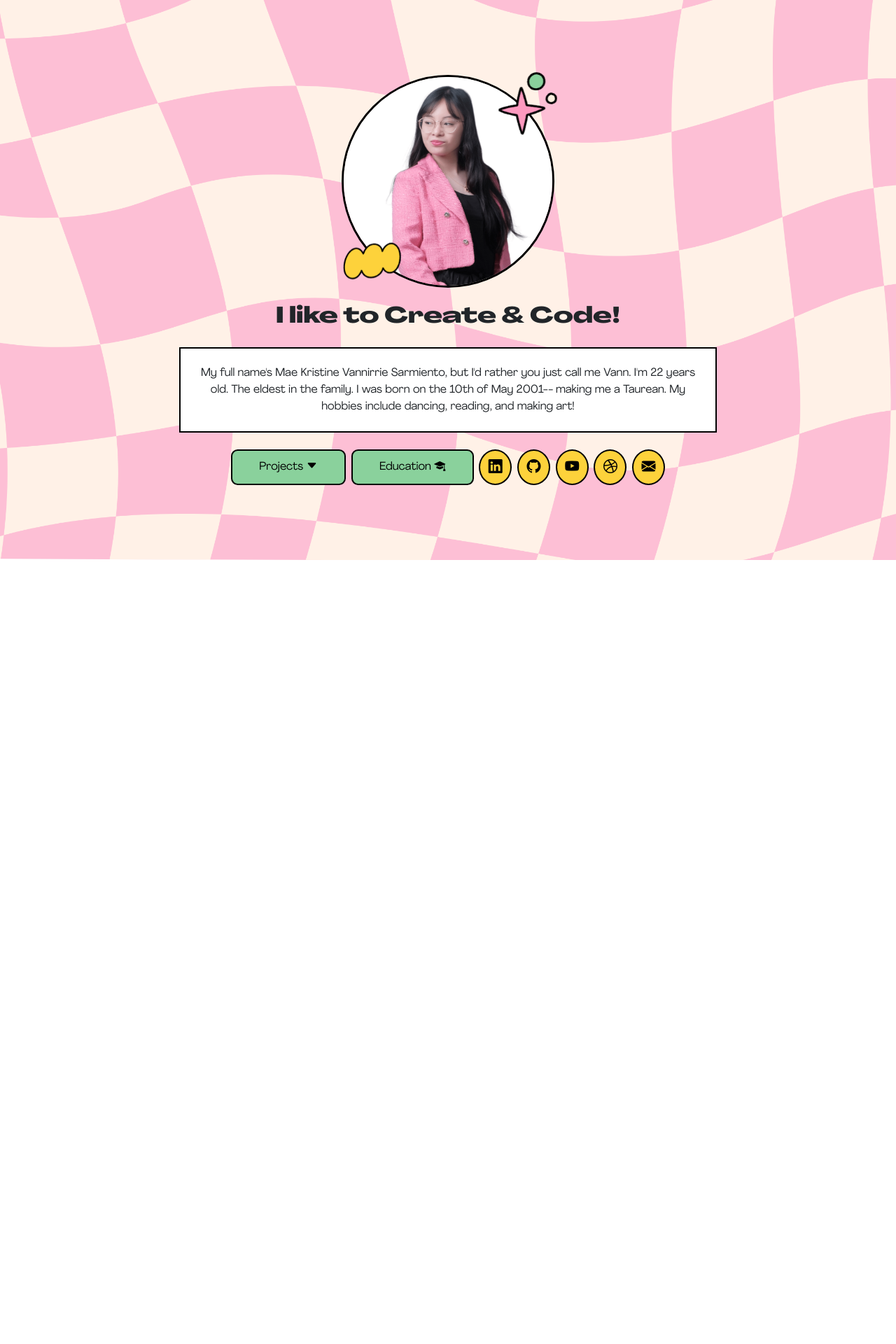
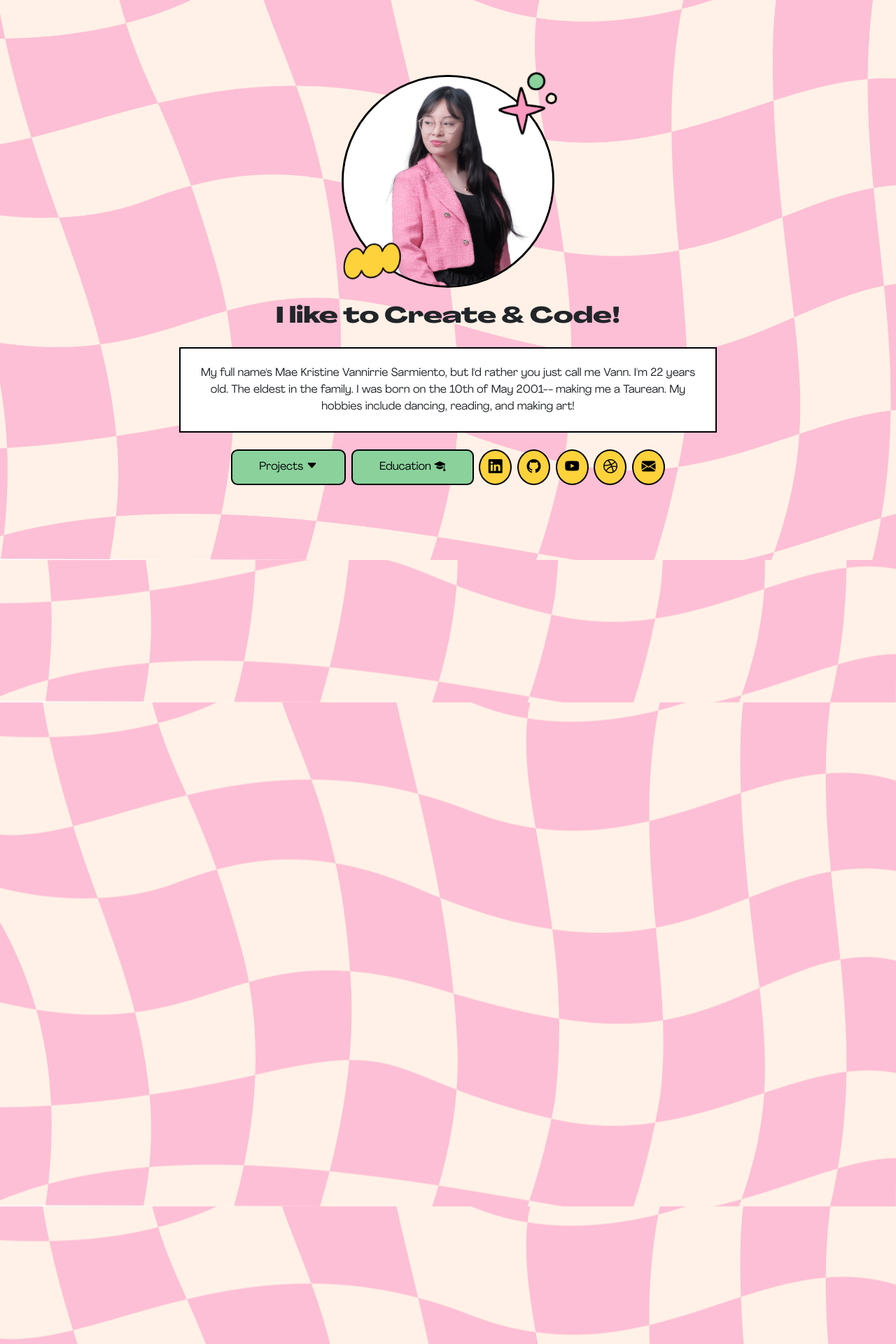
Before and after one commit to vannirriesarmiento/portfolio, a React (Create React App) app: page / in a window 1280 px wide. Shown: the top 1920 px of the page at 70% size. Built offline with nearby package versions, Linux system fonts and the light colour scheme.

Commit message:
feat: surround in new parent div

```diff
--- a/src/components/Portfolio.js
+++ b/src/components/Portfolio.js
@@ -169,6 +169,7 @@ const Portfolio = () => {
                     <div className='background'>
                         <Header scrollToBody={e => scrolltoBody(e)} isSmallSize={isSmallSize} />
 
+                        <div className='body-background'>
                             <div ref={sectionRef} className='body-container text-center pt3' data-aos="fade-up">
 
                                 <br /><br />
@@ -258,6 +259,7 @@ const Portfolio = () => {
                                 <Footer />
                             </div>
                         </div>
+                    </div>
                 </>
             );
         }
```
Lines whose indentation alone changed are shown as unchanged.
